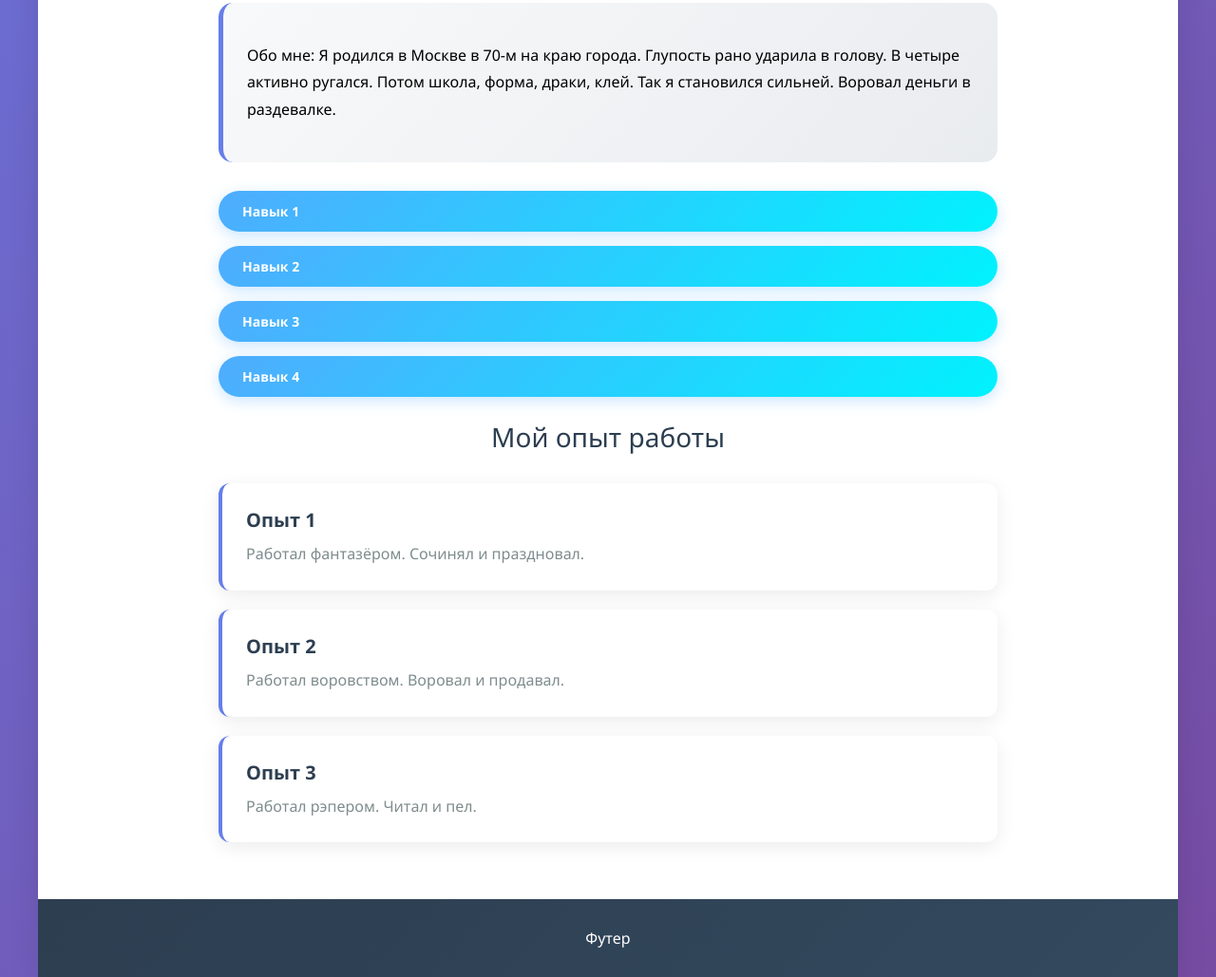
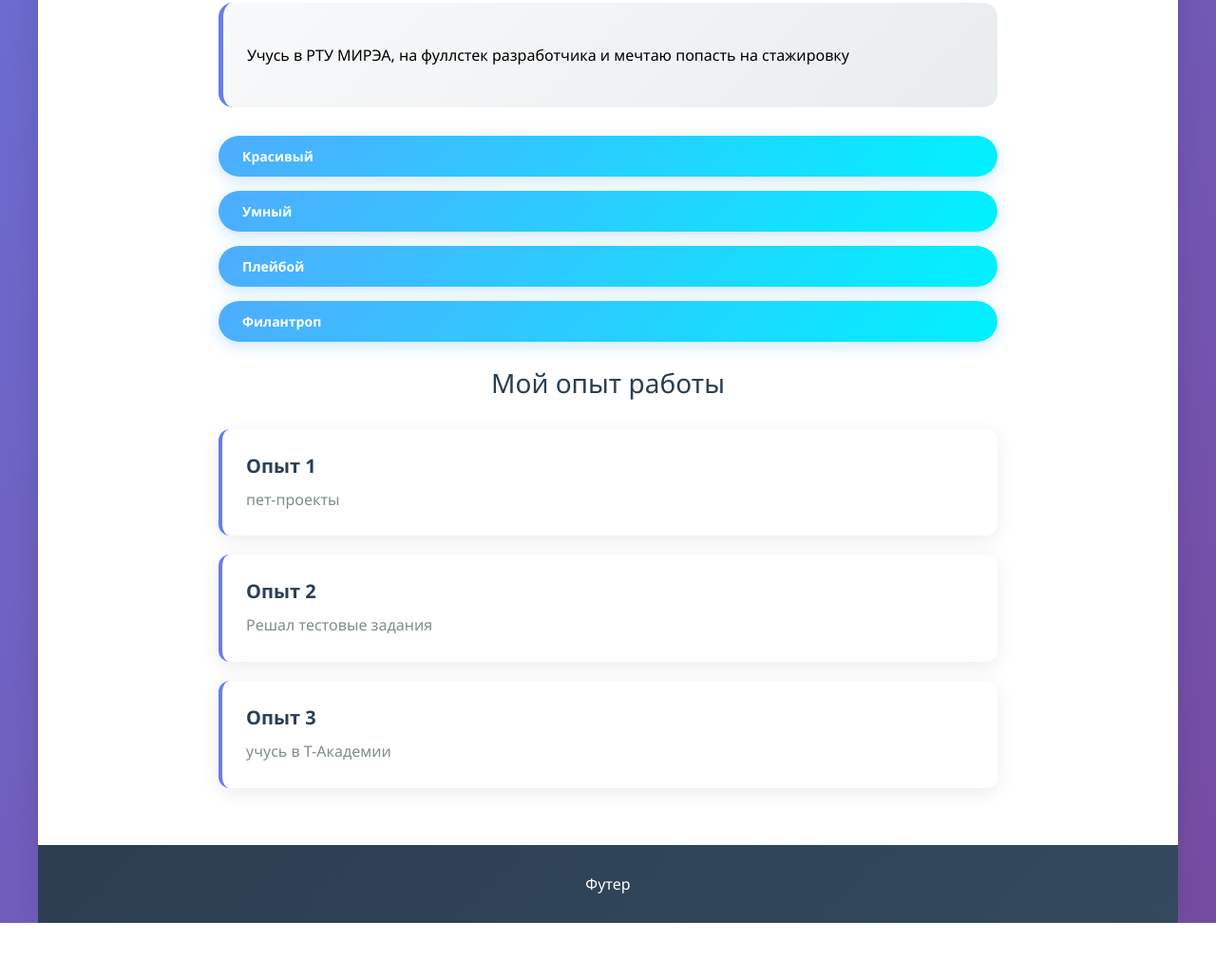
Before and after one commit to TanKisTHaChiLe/frontend-and-backend-practice, a plain HTML site: page index.html in a window 1280 px wide. Shown: the part 1313-2342 px from the top of the page at 95% size. After the commit the page ends 2285 px from the top, so only its background shows below. Drawn offline with Linux system fonts and the light colour scheme.

Commit message:
правки парвок 1

```diff
--- a/index.html
+++ b/index.html
@@ -43,17 +43,15 @@
 
         <div class="about-me">
           <p>
-            Обо мне: Я родился в Москве в 70-м на краю города. Глупость рано
-            ударила в голову. В четыре активно ругался. Потом школа, форма,
-            драки, клей. Так я становился сильней. Воровал деньги в раздевалке.
+            Учусь в РТУ МИРЭА, на фуллстек разработчика и мечтаю попасть на стажировку
           </p>
         </div>
 
         <div class="skills-container">
-          <div class="skill-tag">Навык 1</div>
-          <div class="skill-tag">Навык 2</div>
-          <div class="skill-tag">Навык 3</div>
-          <div class="skill-tag">Навык 4</div>
+          <div class="skill-tag">Красивый</div>
+          <div class="skill-tag">Умный</div>
+          <div class="skill-tag">Плейбой</div>
+          <div class="skill-tag">Филантроп</div>
         </div>
 
         <div class="experience-section">
@@ -61,18 +59,18 @@
           <div class="experience-card">
             <h3 class="experience-title">Опыт 1</h3>
             <p class="experience-desc">
-              Работал фантазёром. Сочинял и праздновал.
+              пет-проекты
             </p>
           </div>
           <div class="experience-card">
             <h3 class="experience-title">Опыт 2</h3>
             <p class="experience-desc">
-              Работал воровством. Воровал и продавал.
+              Решал тестовые задания
             </p>
           </div>
           <div class="experience-card">
             <h3 class="experience-title">Опыт 3</h3>
-            <p class="experience-desc">Работал рэпером. Читал и пел.</p>
+            <p class="experience-desc">учусь в Т-Академии</p>
           </div>
         </div>
       </div>
```
Also changed, not shown: pages/goods.html (+3 -3 lines).
